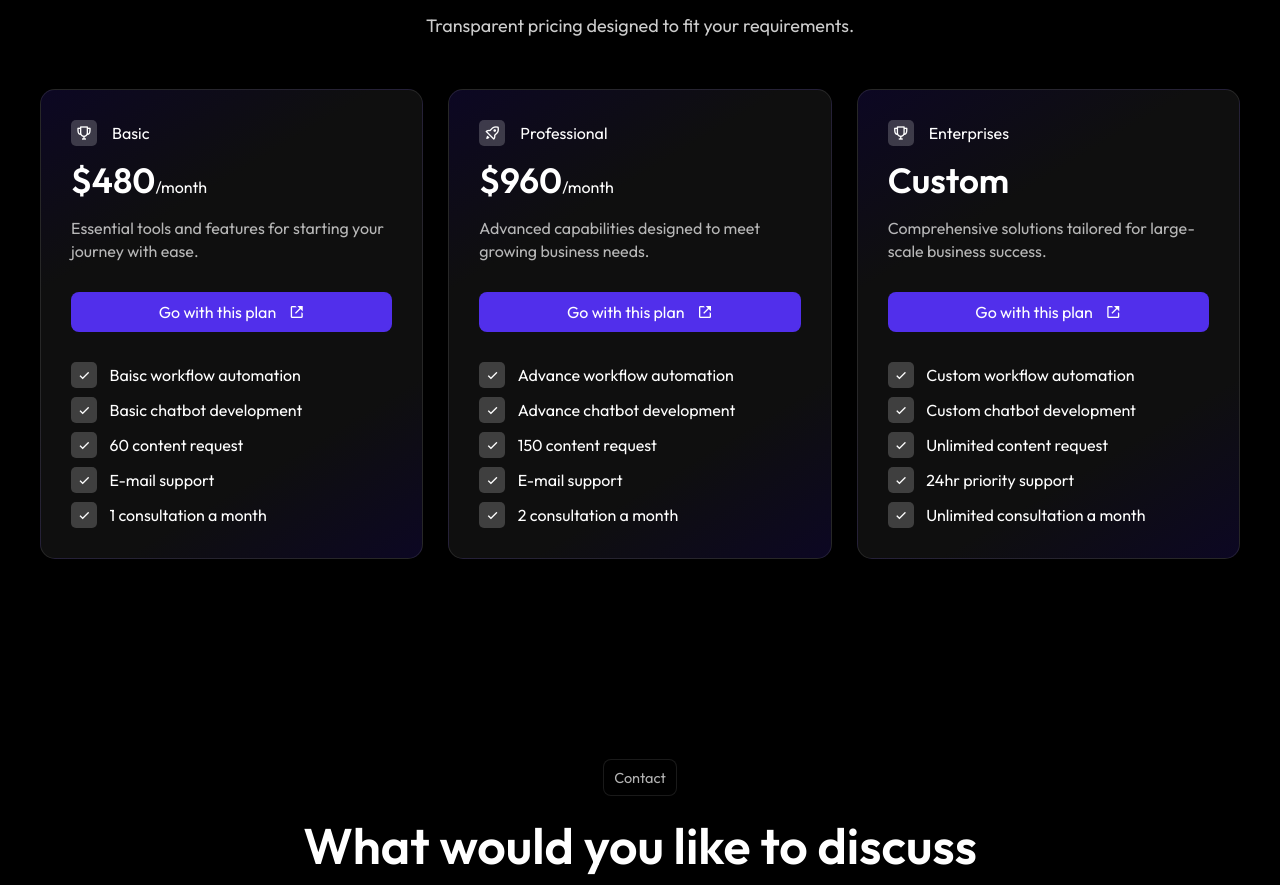
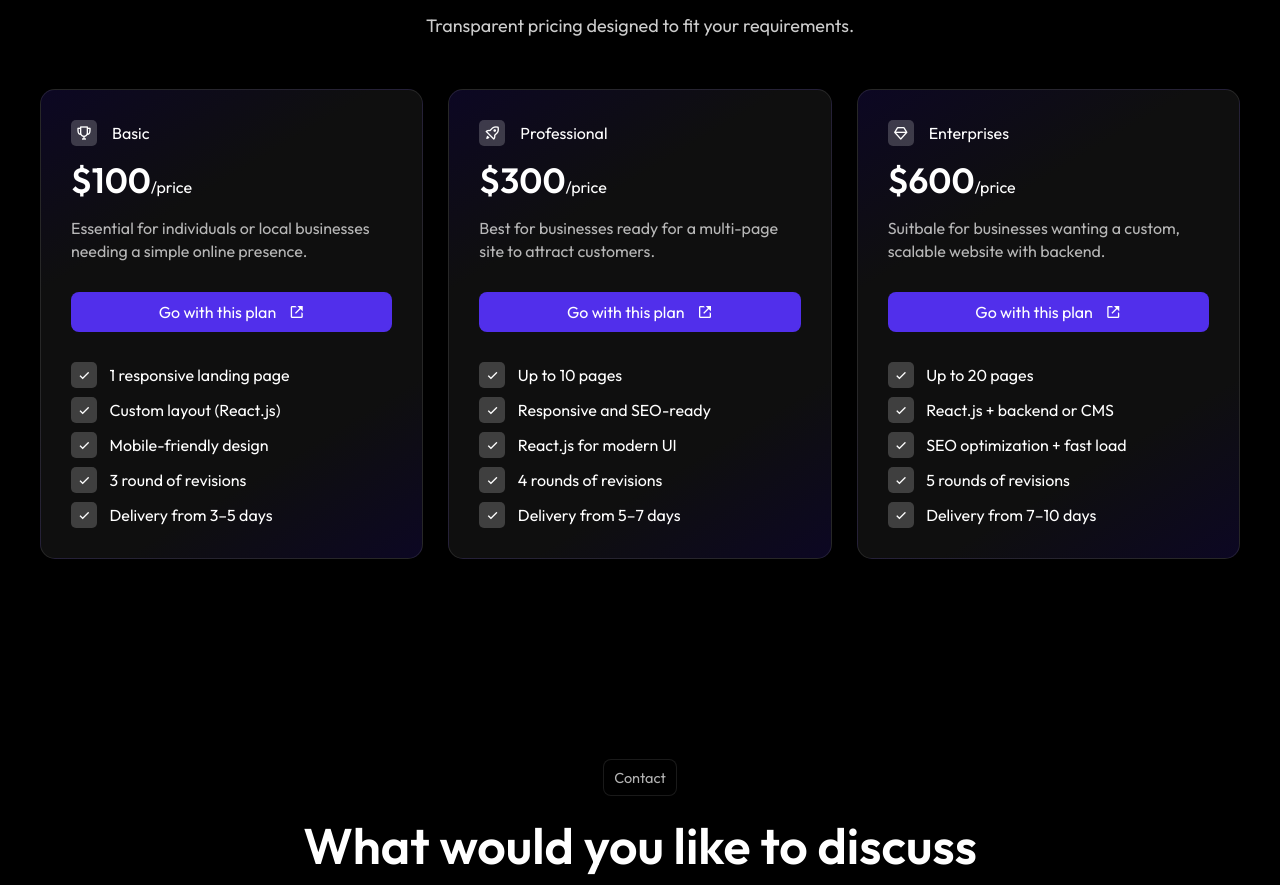
Before and after one commit to artyomagadzhanyan421/artyom-agadzhanyan, a React (Vite) app: page / in a window 1280 px wide. Shown: the part 3634-4519 px from the top of the page. Built offline with nearby package versions, Linux system fonts and the light colour scheme.

Commit message:
setting up services information

```diff
--- a/src/components/Banner.tsx
+++ b/src/components/Banner.tsx
@@ -10,7 +10,7 @@ function Banner() {
                 <p className="heading" style={{ maxWidth: 450 }}>Let’s talk about your next big move</p>
                 <p className="pitch" style={{ maxWidth: 300 }}>Hop on a call with us to see how our services can accelerate your growth.</p>
                 <div className="links">
-                    <a href="#" className="nav-link">
+                    <a href="https://calendar.app.google/K3gVRUCWCoKaFfEe9" target="_blank" className="nav-link">
                         <span>Schedule a quick call</span>
                         <i className='bx bx-link-external' style={{ fontSize: 16 }}></i>
                     </a>
--- a/src/components/Faqs.tsx
+++ b/src/components/Faqs.tsx
@@ -4,7 +4,7 @@ import "../styles/Faqs.css";
 const faqsData = [
     {
         question: "What is your typical project timeline?",
-        answer: "The timeline for a project typically ranges from 4 to 8 weeks, depending on the scope and complexity. After an initial consultation, I’ll provide a detailed timeline with key milestones so you know what to expect at each stage.",
+        answer: "The timeline for a project typically ranges from 4 to 8 days, depending on the scope and complexity. After an initial consultation, I’ll provide a detailed timeline with key milestones so you know what to expect at each stage.",
     },
     {
         question: "Do you offer ongoing maintenance and support?",
--- a/src/components/Footer.tsx
+++ b/src/components/Footer.tsx
@@ -30,7 +30,7 @@ function Footer() {
             <li>Other</li>
             <li><a href="/Artyom_Agadzhanyan.pdf" download>Resume</a></li>
             <li><a href="mailto:artyom.agadzhanyan421@gmail.com">Email</a></li>
-            <li><a href="#">Book a call</a></li>
+            <li><a href="https://calendar.app.google/K3gVRUCWCoKaFfEe9" target="_blank">Book a call</a></li>
           </ul>
         </div>
       </footer>
--- a/src/components/Navbar.tsx
+++ b/src/components/Navbar.tsx
@@ -21,7 +21,7 @@ function Navbar() {
                     <li><a href="#faqs" onClick={toggleFunc}>FAQs</a></li>
                     <li className='touch'><a href="#" onClick={toggleFunc}>Get in touch</a></li>
                 </ul>
-                <a href="#" className="nav-link">
+                <a href="https://calendar.app.google/K3gVRUCWCoKaFfEe9" target="_blank" className="nav-link">
                     <span>Get in touch</span>
                     <i className='bx bx-link-external' style={{ fontSize: 16 }}></i>
                 </a>
--- a/src/components/Plans.tsx
+++ b/src/components/Plans.tsx
@@ -16,32 +16,32 @@ function Plans() {
                         <i className='bx bx-trophy'></i>
                         <p>Basic</p>
                     </div>
-                    <p className="price">$480<span>/month</span></p>
-                    <p className="pitch-plan">Essential tools and features for starting your journey with ease.</p>
-                    <a href="#" className="nav-link plan-link">
+                    <p className="price">$100<span>/price</span></p>
+                    <p className="pitch-plan">Essential for individuals or local businesses needing a simple online presence.</p>
+                    <a href="https://calendar.app.google/K3gVRUCWCoKaFfEe9" target="_blank" className="nav-link plan-link">
                         <span>Go with this plan</span>
                         <i className='bx bx-link-external' style={{ fontSize: 16 }}></i>
                     </a>
                     <ul>
                         <li>
                             <i className='bx bx-check'></i>
-                            <span>Baisc workflow automation</span>
+                            <span>1 responsive landing page</span>
                         </li>
                         <li>
                             <i className='bx bx-check'></i>
-                            <span>Basic chatbot development</span>
+                            <span>Custom layout (React.js)</span>
                         </li>
                         <li>
                             <i className='bx bx-check'></i>
-                            <span>60 content request</span>
+                            <span>Mobile-friendly design</span>
                         </li>
                         <li>
                             <i className='bx bx-check'></i>
-                            <span>E-mail support</span>
+                            <span>3 round of revisions</span>
                         </li>
                         <li>
                             <i className='bx bx-check'></i>
-                            <span>1 consultation a month</span>
+                            <span>Delivery from 3–5 days</span>
                         </li>
                     </ul>
                 </div>
@@ -50,66 +50,66 @@ function Plans() {
                         <i className='bx bx-rocket'></i>
                         <p>Professional</p>
                     </div>
-                    <p className="price">$960<span>/month</span></p>
-                    <p className="pitch-plan">Advanced capabilities designed to meet growing business needs.</p>
-                    <a href="#" className="nav-link plan-link">
+                    <p className="price">$300<span>/price</span></p>
+                    <p className="pitch-plan">Best for businesses ready for a multi-page site to attract customers.</p>
+                    <a href="https://calendar.app.google/K3gVRUCWCoKaFfEe9" target="_blank" className="nav-link plan-link">
                         <span>Go with this plan</span>
                         <i className='bx bx-link-external' style={{ fontSize: 16 }}></i>
                     </a>
                     <ul>
                         <li>
                             <i className='bx bx-check'></i>
-                            <span>Advance workflow automation</span>
+                            <span>Up to 10 pages</span>
                         </li>
                         <li>
                             <i className='bx bx-check'></i>
-                            <span>Advance chatbot development</span>
+                            <span>Responsive and SEO-ready</span>
                         </li>
                         <li>
                             <i className='bx bx-check'></i>
-                            <span>150 content request</span>
+                            <span>React.js for modern UI</span>
                         </li>
                         <li>
                             <i className='bx bx-check'></i>
-                            <span>E-mail support</span>
+                            <span>4 rounds of revisions</span>
                         </li>
                         <li>
                             <i className='bx bx-check'></i>
-                            <span>2 consultation a month</span>
+                            <span>Delivery from 5–7 days</span>
                         </li>
                     </ul>
                 </div>
                 <div className="plan">
                     <div className="plan-type">
-                        <i className='bx bx-trophy'></i>
+                        <i className='bx bx-diamond'></i>
                         <p>Enterprises</p>
                     </div>
-                    <p className="price">Custom</p>
-                    <p className="pitch-plan">Comprehensive solutions tailored for large-scale business success.</p>
-                    <a href="#" className="nav-link plan-link">
+                    <p className="price">$600<span>/price</span></p>
+                    <p className="pitch-plan">Suitbale for businesses wanting a custom, scalable website with backend.</p>
+                    <a href="https://calendar.app.google/K3gVRUCWCoKaFfEe9" target="_blank" className="nav-link plan-link">
                         <span>Go with this plan</span>
                         <i className='bx bx-link-external' style={{ fontSize: 16 }}></i>
                     </a>
                     <ul>
                         <li>
                             <i className='bx bx-check'></i>
-                            <span>Custom workflow automation</span>
+                            <span>Up to 20 pages</span>
                         </li>
                         <li>
                             <i className='bx bx-check'></i>
-                            <span>Custom chatbot development</span>
+                            <span>React.js + backend or CMS</span>
                         </li>
                         <li>
                             <i className='bx bx-check'></i>
-                            <span>Unlimited content request</span>
+                            <span>SEO optimization + fast load</span>
                         </li>
                         <li>
                             <i className='bx bx-check'></i>
-                            <span>24hr priority support</span>
+                            <span>5 rounds of revisions</span>
                         </li>
                         <li>
                             <i className='bx bx-check'></i>
-                            <span>Unlimited consultation a month</span>
+                            <span>Delivery from 7–10 days</span>
                         </li>
                     </ul>
                 </div>
```
